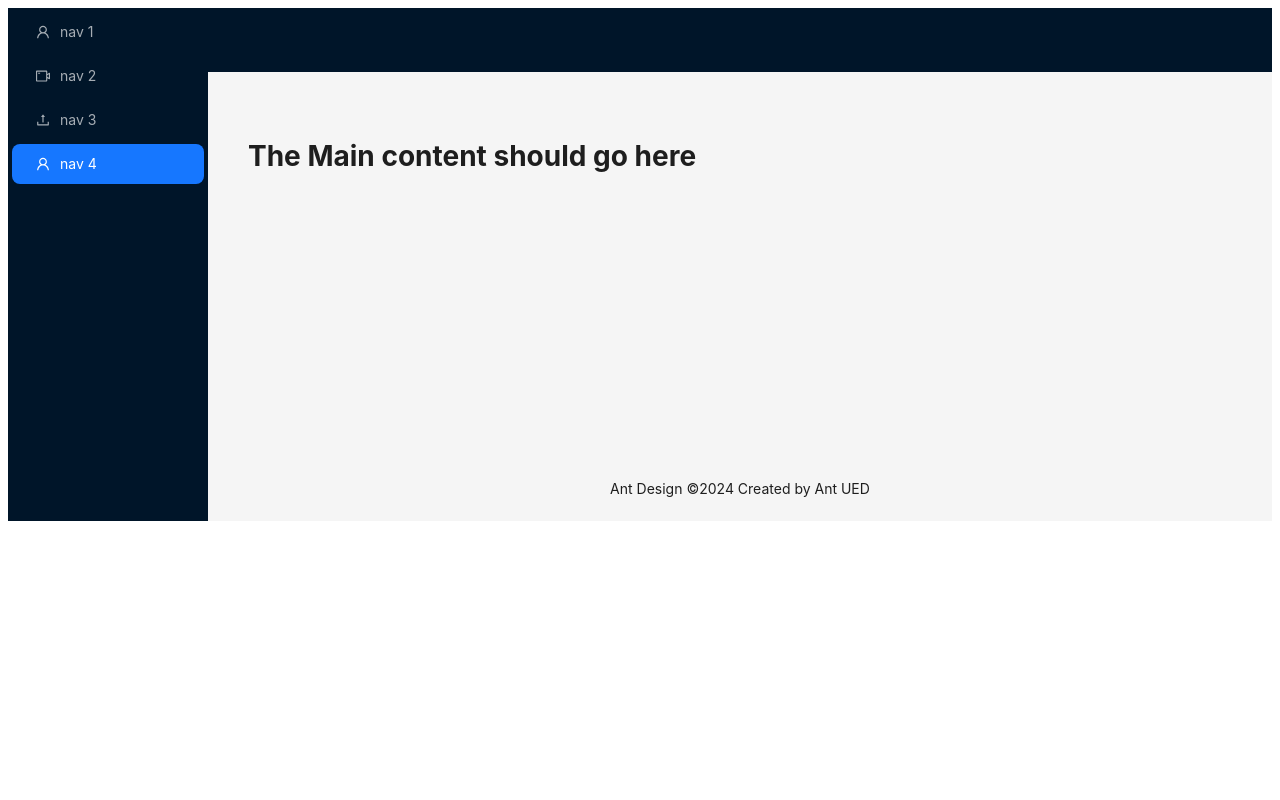
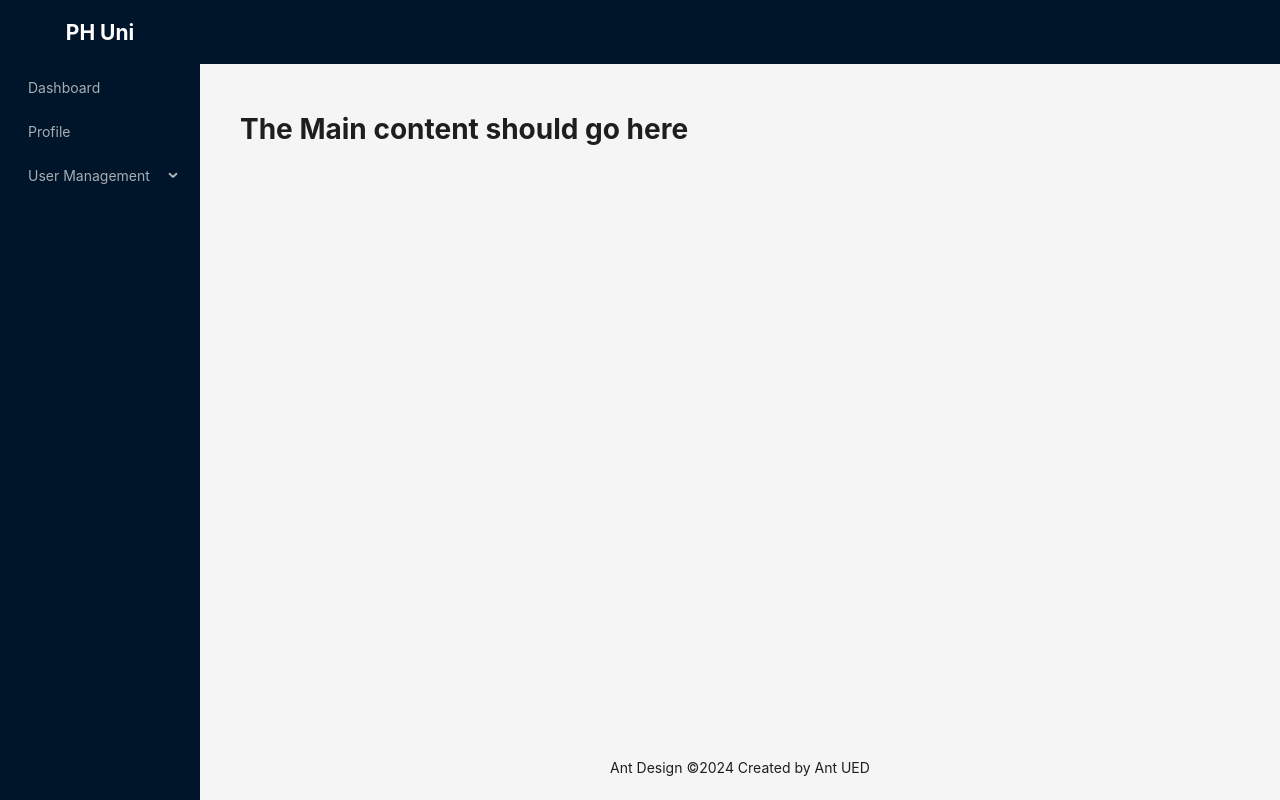
Before and after one commit to baized1245/PH-University-Client, a React (Vite) app: page / in a window 1280 px wide. Built offline with nearby package versions, Linux system fonts and the light colour scheme.

Commit message:
module-27.3

```diff
--- a/src/components/layout/MainLayout.tsx
+++ b/src/components/layout/MainLayout.tsx
@@ -1,4 +1,4 @@
-import { Layout, Menu } from "antd";
+import { Layout, Menu, MenuProps } from "antd";
 import {
   UploadOutlined,
   UserOutlined,
@@ -8,20 +8,22 @@ import { createElement } from "react";
 
 const { Header, Content, Footer, Sider } = Layout;
 
-const items = [
-  UserOutlined,
-  VideoCameraOutlined,
-  UploadOutlined,
-  UserOutlined,
-].map((icon, index) => ({
-  key: String(index + 1),
-  icon: createElement(icon),
-  label: `nav ${index + 1}`,
-}));
+const items: MenuProps["items"] = [
+  { key: "1", label: "Dashboard" },
+  { key: "2", label: "Profile" },
+  {
+    key: "3",
+    label: "User Management",
+    children: [
+      { key: "11", label: "Create Admin" },
+      { key: "22", label: "Create Student" },
+    ],
+  },
+];
 
 const MainLayout = () => {
   return (
-    <Layout>
+    <Layout style={{ height: "100vh" }}>
       <Sider
         breakpoint="lg"
         collapsedWidth="0"
@@ -32,7 +34,18 @@ const MainLayout = () => {
           console.log(collapsed, type);
         }}
       >
-        <div className="demo-logo-vertical" />
+        <div
+          style={{
+            color: "white",
+            textAlign: "center",
+            height: "4rem",
+            display: "flex",
+            justifyContent: "center",
+            alignItems: "center",
+          }}
+        >
+          <h1>PH Uni</h1>
+        </div>
         <Menu
           theme="dark"
           mode="inline"
--- a/src/index.css
+++ b/src/index.css
@@ -0,0 +1,5 @@
+* {
+  box-sizing: border-box;
+  padding: 0;
+  margin: 0;
+}
```
